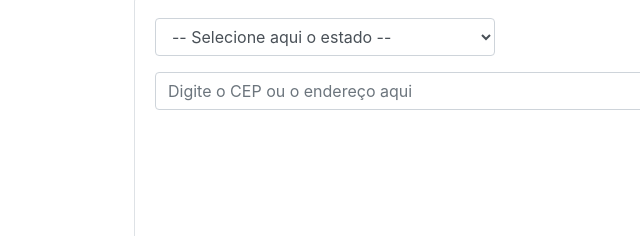
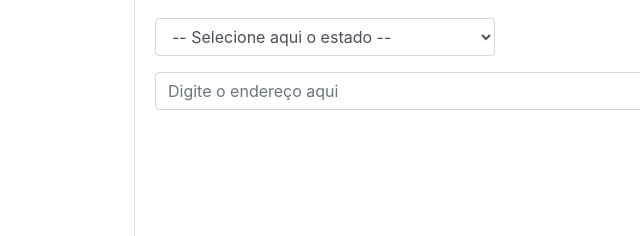
Before and after one commit to victorveiga/Localiza, a plain HTML site: page index.html in a window 1280 px wide. Shown: the part 285-521 px from the top of the page, 56-696 px from the left. Drawn offline with nearby package versions, Linux system fonts and the light colour scheme; no server answers.

Commit message:
atualizado

```diff
--- a/index.html
+++ b/index.html
@@ -98,7 +98,7 @@
                 </div>
                 <div class="row">
                     <div class="col-12 input-group">
-                        <input id="edtBusca" class="form-control" type="search" placeholder="Digite o CEP ou o endereço aqui">
+                        <input id="edtBusca" class="form-control" type="search" placeholder="Digite o endereço aqui">
                         <div class="input-group-append">
                             <button id="btnBuscar" class="btn btn-danger" type="button">Buscar</button>
                         </div>
```
